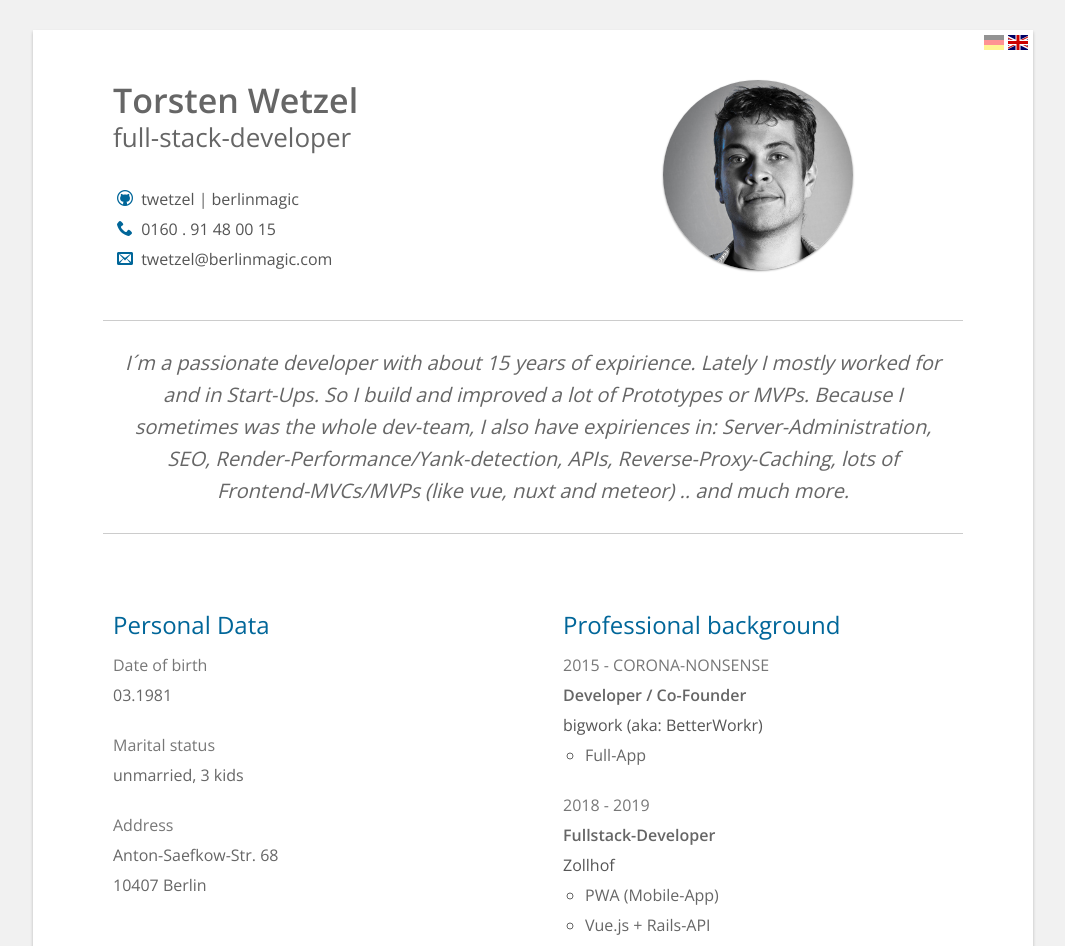
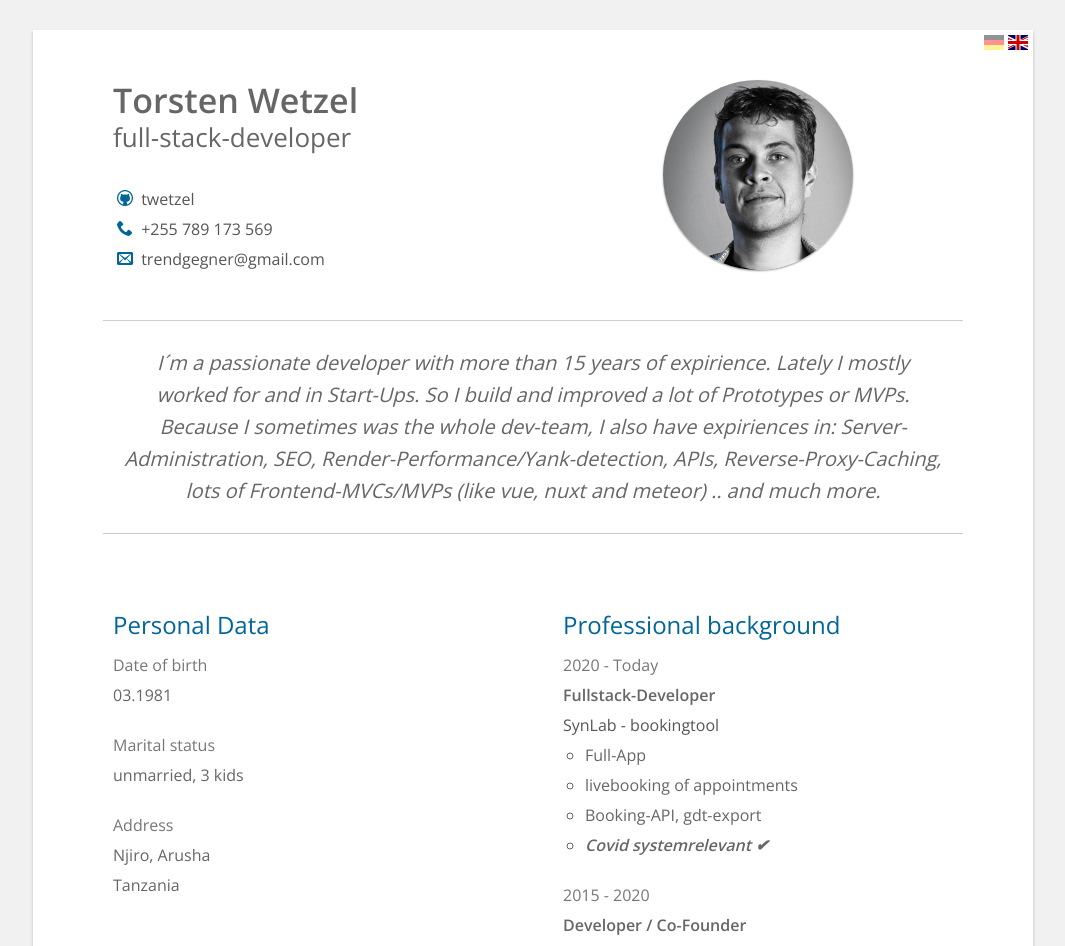
Before and after one commit to twetzel/twetzel.github.com, a plain HTML site: page curriculum-vitae-en.html in a window 1280 px wide. Shown: the top 946 px of the page, without its empty margins (107-1172 px from the left). Drawn offline with nearby package versions, Linux system fonts and the light colour scheme; files whose address does not match are found by name.

Commit message:
updated cv

```diff
--- a/curriculum-vitae-en.html
+++ b/curriculum-vitae-en.html
@@ -34,9 +34,9 @@
             <h1>Torsten Wetzel</h1>
             <h2>full-stack-developer</h2>
             <br/>
-            <p><i class="icon-github icn"></i> <a class="icn_lnk" href="https://github.com/twetzel" target="_blank">twetzel</a> | <a class="icn_lnk" href="https://github.com/berlinmagic" target="_blank">berlinmagic</a></p>
-            <p><i class="icon-phone icn"></i> <a class="icn_lnk" href="tel:+4916091480015">0160 . 91 48 00 15</a></p>
-            <p><i class="icon-envelope icn"></i> <a class="icn_lnk" href="mailto:twetzel@berlinmagic.com">twetzel@berlinmagic.com</a></p>
+            <p><i class="icon-github icn"></i> <a class="icn_lnk" href="https://github.com/twetzel" target="_blank">twetzel</a></p>
+            <p><i class="icon-phone icn"></i> <a class="icn_lnk" href="tel:+255789173569">+255 789 173 569</a></p>
+            <p><i class="icon-envelope icn"></i> <a class="icn_lnk" href="mailto:trendgegner@gmail.com">trendgegner@gmail.com</a></p>
           </div>
           <div class="cell two">
             <div class="pic"><img src="./img/me_square300.jpg" alt="Torsten Wetzel" /></div>
@@ -48,7 +48,7 @@
           <div class="cell full">
             <hr/>
             <p class="hand">
-              I´m a passionate developer with about 15 years of expirience.
+              I´m a passionate developer with more than 15 years of expirience.
               Lately I mostly worked for and in Start-Ups.
               So I build and improved a lot of Prototypes or MVPs.
               Because I sometimes was the whole dev-team, I also have expiriences in:
@@ -69,7 +69,7 @@
                  <dt>Marital status</dt>
                  <dd><strong>unmarried, 3 kids</strong></dd>
                  <dt>Address</dt>
-                 <dd><strong>Anton-Saefkow-Str. 68<br/>10407 Berlin</strong></dd>
+                 <dd>Njiro, <strong>Arusha<br/>Tanzania</strong></dd>
               </dl>
             </div>
             <div class="paragraph break">
@@ -188,7 +188,19 @@
               <h3>Professional background</h3>
               <dl>
 
-                <dt>2015 - CORONA-NONSENSE</dt>
+                <dt>2020 - Today</dt>
+                <dd>
+                 <div class="position">Fullstack-Developer</div>
+                  <a class="company" href="https://booking.mysynlab.ch" target="_blank">SynLab - bookingtool</a>
+                  <ul>
+                    <li>Full-App</li>
+					<li>livebooking of appointments</li>
+					<li>Booking-API, gdt-export</li>
+					<li><b><i>Covid systemrelevant ✔︎</i></b></li>
+                  </ul>
+                </dd>
+
+                <dt>2015 - 2020</dt>
                 <dd>
                  <div class="position">Developer / Co-Founder</div>
                   <a class="company" href="http://bigwork.co/" target="_blank">bigwork (aka: BetterWorkr)</a>
@@ -214,7 +226,9 @@
                   <ul>
                     <li>Full-App</li>
 					<li>Datev- & SEPA-APIs</li>
+					<li>Payroll-integration</li>
 					<li><b><i>Techstars Alumni ✔︎</i></b></li>
+					<li><b><i>EXIT ✔︎</i></b></li>
                   </ul>
                 </dd>
 
@@ -304,7 +318,7 @@
           <div class="clearfix"></div>
         </div>
         <div class="row">
-          <p class="date">Updated: 2020-05</p>
+          <p class="date">Updated: 2022-08</p>
         </div>
 
     </div>
```
Also changed, not shown: curriculum-vitae.html (+21 -7 lines).
